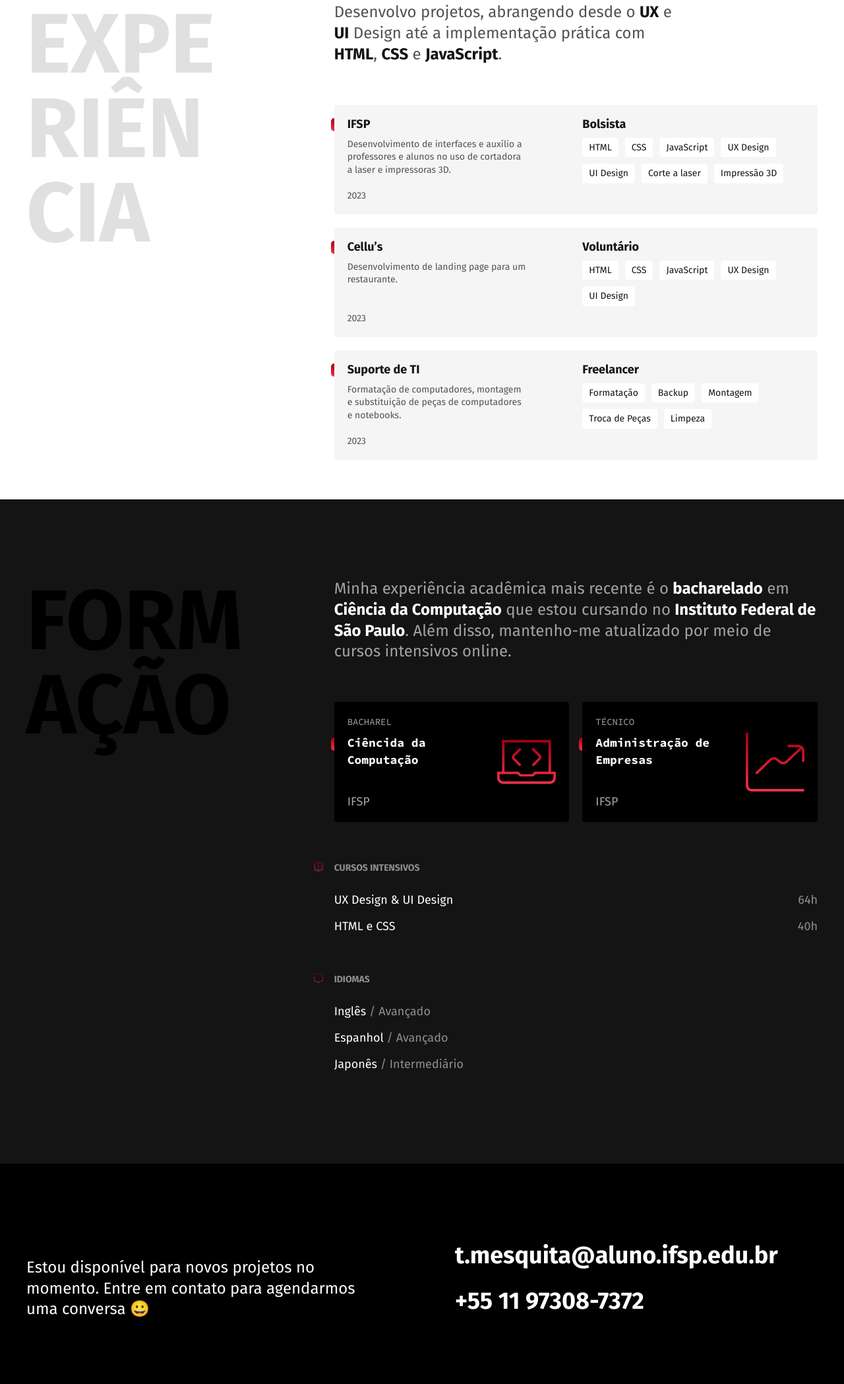
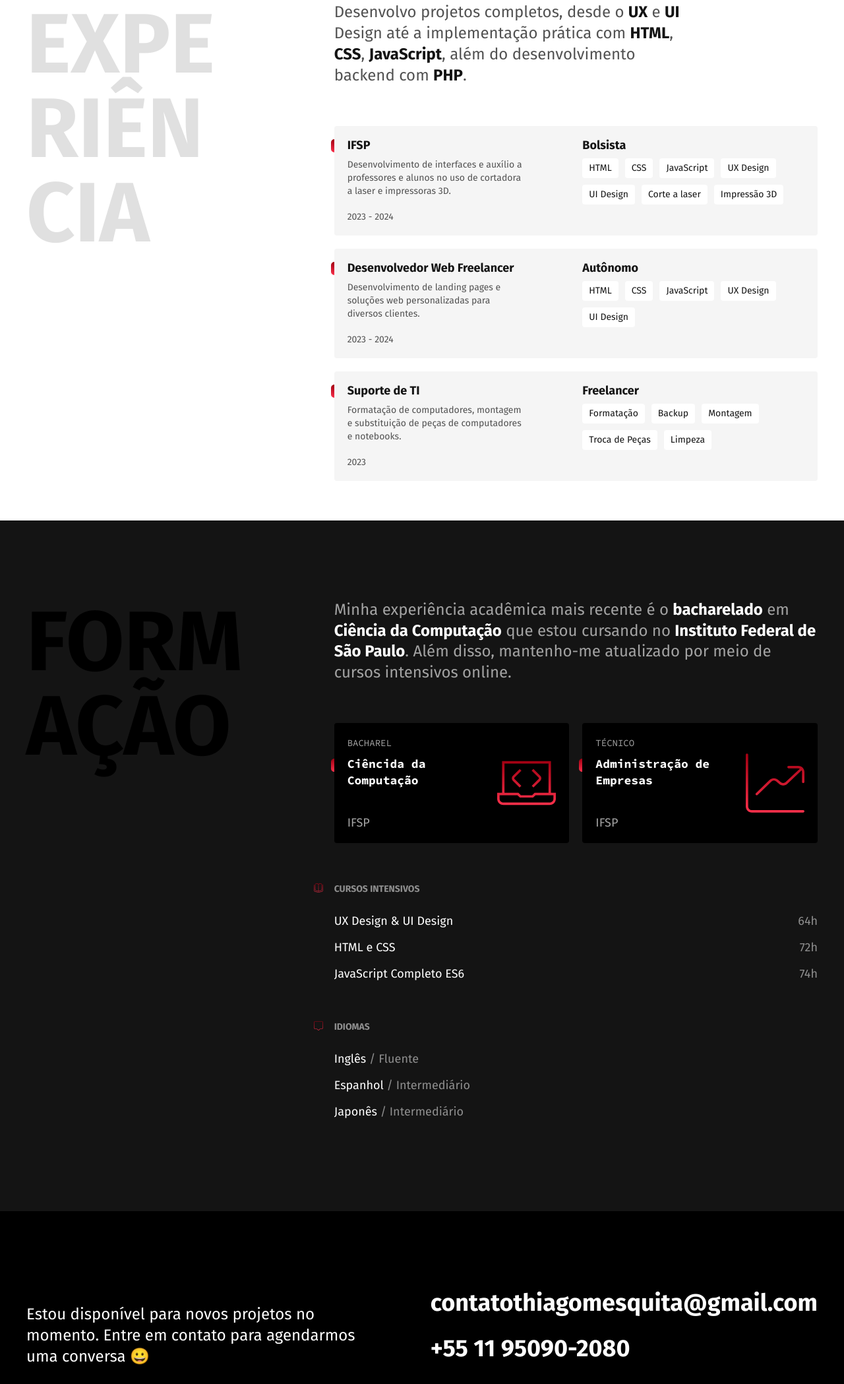
Before and after one commit to ThMesquita/ThMesquita.github.io, a plain HTML site: page index.html in a window 1280 px wide. Shown: the part 617-2715 px from the top of the page at 66% size. Drawn offline with Linux system fonts and the light colour scheme.

Commit message:
Atualização do portifólio

```diff
--- a/css/global.css
+++ b/css/global.css
@@ -1,8 +1,23 @@
+html {
+  scroll-behavior: smooth;
+}
 body {
   font-family: "Fira Sans", Arial, sans-serif;
   margin: 0px;
   color: #141414;
 }
+
+a {
+  color: inherit;
+  text-decoration: none;
+  transition: color 0.3s ease, text-decoration-color 0.3s ease;
+}
+
+a:hover{
+  text-decoration:underline;
+  text-decoration-color: #a20012;
+}
+
 
 h1,
 h2,
--- a/css/style.css
+++ b/css/style.css
@@ -1,6 +1,6 @@
-@import "./global.css";
 @import "./header.css";
 @import "./introducao.css";
 @import "./experiencia.css";
 @import "./formacao.css";
 @import "./footer.css";
+@import "./global.css";
--- a/index.html
+++ b/index.html
@@ -7,7 +7,7 @@
   <link rel="icon" type="image/svg" href="favicon.svg">
   <title>Mesquita Desenvolvedor e Designer</title>
   <meta name="description" content="Desenvolvedor Front End e UX/UI Designer, localizado em Itu-SP">
-  <link rel="stylesheet" href="css/style.min.css">
+  <link rel="stylesheet" href="css/style.css">
   <link rel="preconnect" href="https://fonts.googleapis.com">
   <link rel="preconnect" href="https://fonts.gstatic.com" crossorigin>
   <link href="https://fonts.googleapis.com/css2?family=Fira+Sans:wght@400;700&family=Source+Code+Pro:wght@400;700&display=swap" rel="stylesheet">
@@ -34,7 +34,7 @@
   <main class="introducao">
     <img src="./img/WEB.svg" alt="Notebook Codando">
     <div>
-      <h1>Eu sou Thiago Mesquita.<br>Desenvolvedor<br>Front End &<br>UX/UI Designer.</h1>
+      <h1>Eu sou Thiago Mesquita.<br>Desenvolvedor<br>Full Stack &<br>UX/UI Designer.</h1>
       <div class="introducao-ponto">
         <img class="ponto" src="./img/ponto.svg" alt="Ponto Vermelho">
         <p>Localizado em Itu-SP</p>
@@ -45,7 +45,8 @@
   <section class="experiencia" id="experiencia" aria-label="Experiência">
     <h2 class="subtitulo">Experiência</h2>
     <div>
-      <p class="experiencia-texto">Desenvolvo projetos, abrangendo desde o <strong>UX</strong> e <strong>UI</strong> Design até a implementação prática com <strong>HTML</strong>, <strong>CSS</strong> e <strong>JavaScript</strong>.</p>
+      <p class="experiencia-texto">Desenvolvo projetos completos, desde o <strong>UX</strong> e <strong>UI</strong> Design até a implementação prática com <strong>HTML</strong>, <strong>CSS</strong>, <strong>JavaScript</strong>, além do desenvolvimento backend com <strong>PHP</strong>.</p>
+
 
       <div class="empresa">
         <h3 class="empresa-titulo">IFSP</h3>
@@ -60,13 +61,13 @@
           <li>Corte a laser</li>
           <li>Impressão 3D</li>
         </ul>
-        <span class="empresa-ano">2023</span>
+        <span class="empresa-ano">2023 - 2024</span>
       </div>
 
       <div class="empresa">
-        <h3 class="empresa-titulo">Cellu’s</h3>
-        <span class="empresa-titulo">Voluntário</span>
-        <p class="empresa-texto">Desenvolvimento de landing page para um restaurante.</p>
+        <h3 class="empresa-titulo">Desenvolvedor Web Freelancer</h3>
+        <span class="empresa-titulo">Autônomo</span>
+        <p class="empresa-texto">Desenvolvimento de landing pages e soluções web personalizadas para diversos clientes.</p>
         <ul class="empresa-habilidades">
           <li>HTML</li>
           <li>CSS</li>
@@ -74,8 +75,9 @@
           <li>UX Design</li>
           <li>UI Design</li>
         </ul>
-        <span class="empresa-ano">2023</span>
+        <span class="empresa-ano">2023 - 2024</span>
       </div>
+
 
       <div class="empresa">
         <h3 class="empresa-titulo">Suporte de TI</h3>
@@ -127,15 +129,16 @@
             <h3>Cursos Intensivos</h3>
             <ul>
               <li>UX Design & UI Design <span>64h</span></li>
-              <li>HTML e CSS <span>40h</span></li>
+              <li>HTML e CSS <span>72h</span></li>
+              <li>JavaScript Completo ES6 <span>74h</span></li>
             </ul>
           </div>
 
           <div class="idiomas">
             <h3>IDIOMAS</h3>
             <ul>
-              <li>Inglês<span> / Avançado</span></li>
-              <li>Espanhol<span> / Avançado</span></li>
+              <li>Inglês<span> / Fluente</span></li>
+              <li>Espanhol<span> / Intermediário</span></li>
               <li>Japonês<span> / Intermediário</span></li>
             </ul>
           </div>
@@ -148,8 +151,8 @@
     <div class="footer-container">
       <p class="footer-texto">Estou disponível para novos projetos no momento. Entre em contato para agendarmos uma conversa 😀</p>
       <ul class="footer-contato">
-        <li>t.mesquita@aluno.ifsp.edu.br</li>
-        <li>+55 11 97308-7372</li>
+        <li><a href="mailto:contatothiagomesquita@gmail.com">contatothiagomesquita@gmail.com</a></li>
+        <li><a href="tel:+5511950902080">+55 11 95090-2080</a></li>
       </ul>
       <p class="footer-copy">Mesquita. Alguns direitos reservados.</p>
     </div>
```
